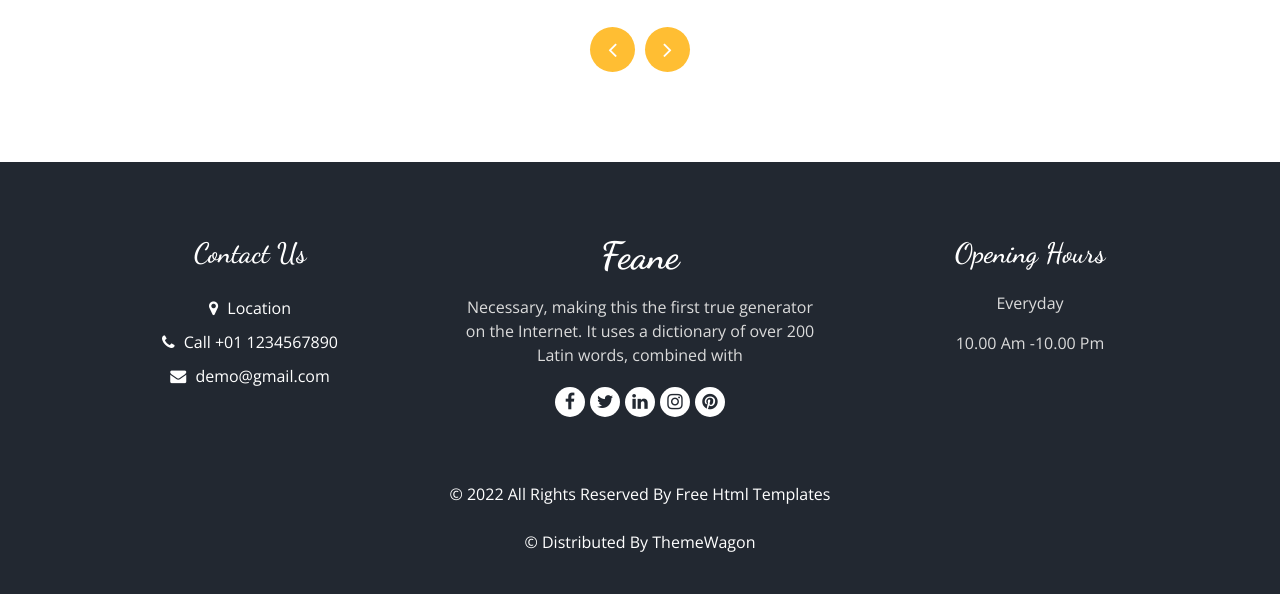
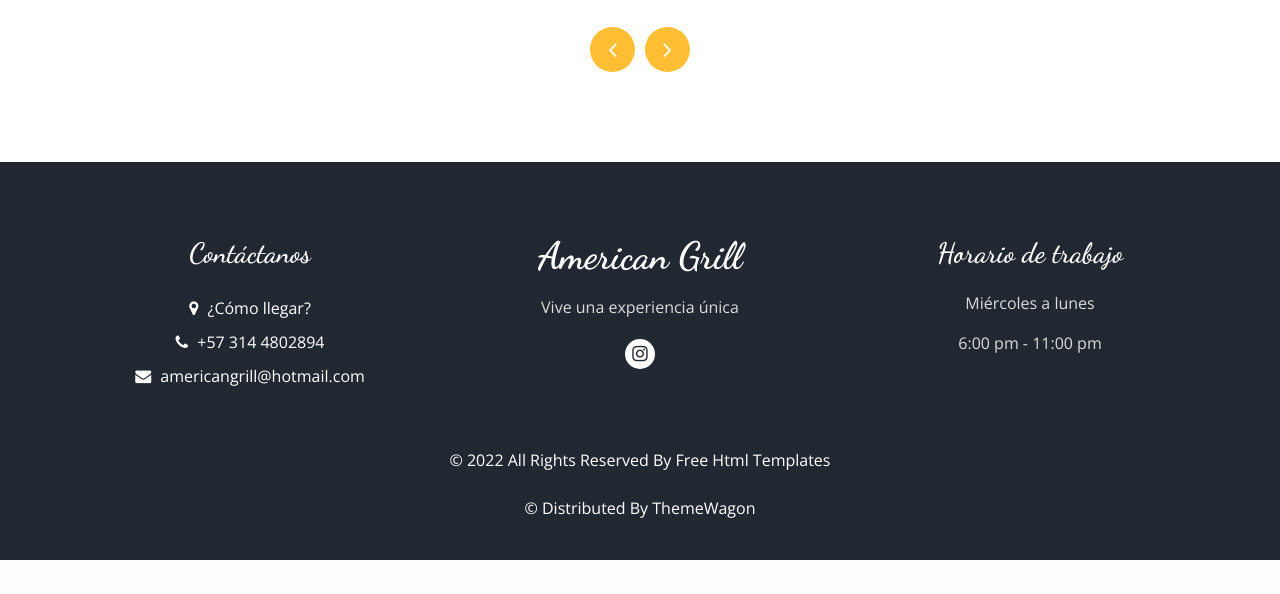
Before and after one commit to ArmandoTech/Restaurant-Webpage, a Django app: page / in a window 1280 px wide. Shown: the part 3986-4580 px from the top of the page. After the commit the page ends 4546 px from the top, so only its background shows below. Run offline with Django 4.2, Linux system fonts and the light colour scheme; some libraries are stand-ins or nearby versions.

Commit message:
Más cambios al idioma de index

```diff
--- a/pedidos/templates/index.html
+++ b/pedidos/templates/index.html
@@ -1244,25 +1244,25 @@
         <div class="col-md-4 footer-col">
           <div class="footer_contact">
             <h4>
-              Contact Us
+              Contáctanos
             </h4>
             <div class="contact_link_box">
-              <a href="">
+              <a href="https://goo.gl/maps/1zKPRdSRqMm2oDHN8">
                 <i class="fa fa-map-marker" aria-hidden="true"></i>
                 <span>
-                  Location
+                  ¿Cómo llegar?
                 </span>
               </a>
-              <a href="">
+              <a href="https://api.whatsapp.com/send?phone=573144802894&text=Hola%2C%20me%20gustar%C3%ADa%20pedir">
                 <i class="fa fa-phone" aria-hidden="true"></i>
                 <span>
-                  Call +01 1234567890
+                  +57 314 4802894
                 </span>
               </a>
               <a href="">
                 <i class="fa fa-envelope" aria-hidden="true"></i>
                 <span>
-                  demo@gmail.com
+                  americangrill@hotmail.com
                 </span>
               </a>
             </div>
@@ -1271,13 +1271,13 @@
         <div class="col-md-4 footer-col">
           <div class="footer_detail">
             <a href="" class="footer-logo">
-              Feane
+              American Grill
             </a>
             <p>
-              Necessary, making this the first true generator on the Internet. It uses a dictionary of over 200 Latin words, combined with
+              Vive una experiencia única
             </p>
             <div class="footer_social">
-              <a href="">
+              {% comment %} <a href="">
                 <i class="fa fa-facebook" aria-hidden="true"></i>
               </a>
               <a href="">
@@ -1285,25 +1285,25 @@
               </a>
               <a href="">
                 <i class="fa fa-linkedin" aria-hidden="true"></i>
-              </a>
-              <a href="">
+              </a> {% endcomment %}
+              <a href="https://www.instagram.com/americangrill_co/">
                 <i class="fa fa-instagram" aria-hidden="true"></i>
               </a>
-              <a href="">
+              {% comment %} <a href="">
                 <i class="fa fa-pinterest" aria-hidden="true"></i>
-              </a>
+              </a> {% endcomment %}
             </div>
           </div>
         </div>
         <div class="col-md-4 footer-col">
           <h4>
-            Opening Hours
+            Horario de trabajo
           </h4>
           <p>
-            Everyday
+            Miércoles a lunes
           </p>
           <p>
-            10.00 Am -10.00 Pm
+            6:00 pm - 11:00 pm
           </p>
         </div>
       </div>
```
